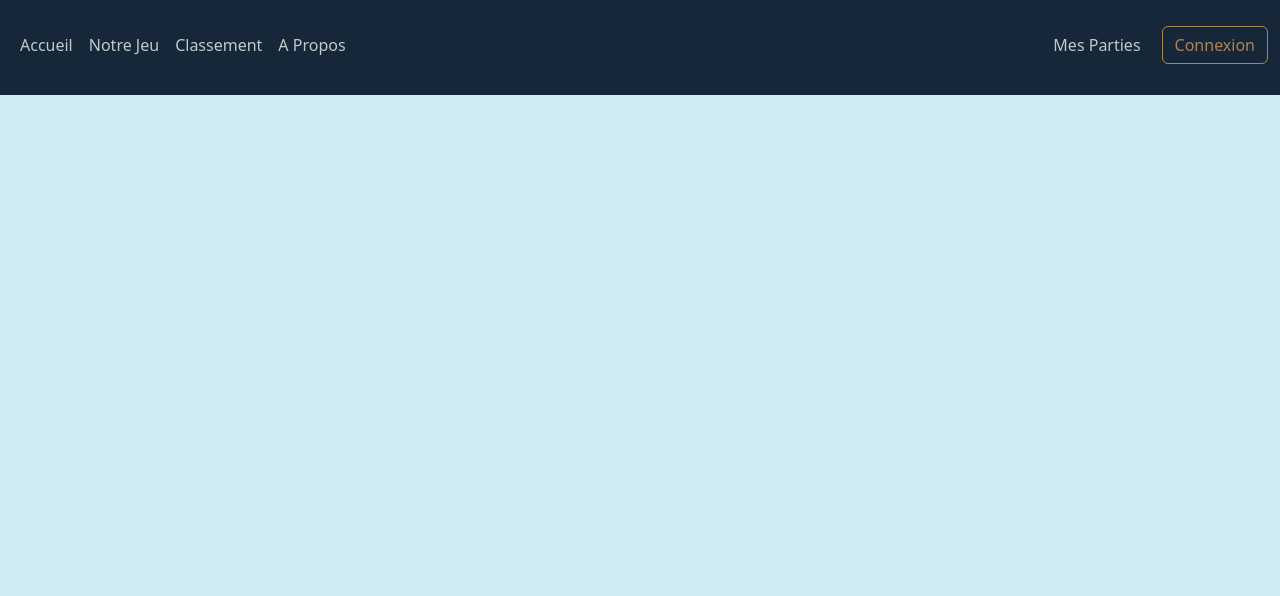
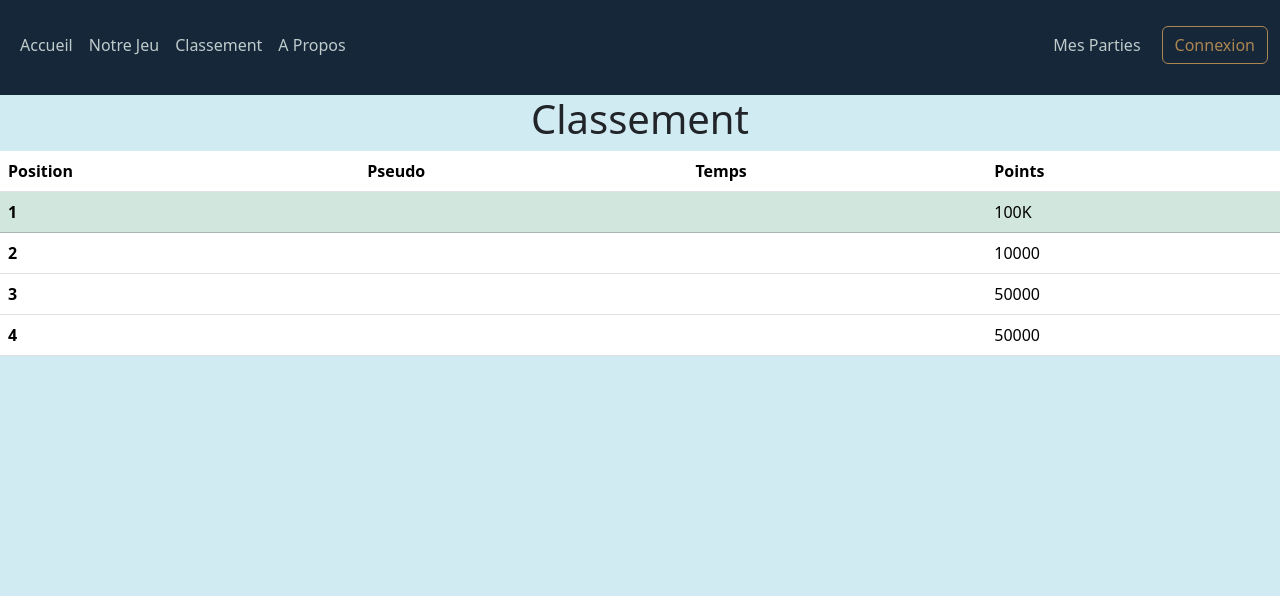
Before and after one commit to Ayaube/saedevweb, a PHP site: page /classement.php in a window 1280 px wide. Shown: the top 596 px of the page. Run offline with PHP 8.4, Linux system fonts and the light colour scheme; data that the repository does not hold is empty; a stand-in replaces the project's code that opens the database connection.

Commit message:
classement

```diff
--- a/site/classement.php
+++ b/site/classement.php
@@ -9,10 +9,60 @@
 </head>
 <body>
 
-<?php include_once "./header.php"; ?>
+<?php include_once "./header.php"; include_once "./connxionBD.php"; $i = 1;?>
 
 <div class="content-wrapper">
-    <!-- Tout votre contenu ici -->
+<?php
+        try {
+            $query = $bdd->prepare("SELECT * FROM Joueur");
+            $query->execute();
+            $detailsJoueur = $query->fetchAll(PDO::FETCH_ASSOC);
+
+        } catch (PDOException $e) {
+            die('Erreur lors de la récupération des détails du joueur : ' . $e->getMessage());
+        }
+
+    ?>
+
+<h1 style = text-align:center;>Classement</h1>
+<table class="table">
+  <thead>
+    <tr>
+      <th scope="col">Position</th>
+      <th scope="col">Pseudo</th>
+      <th scope="col">Temps</th>
+      <th scope="col">Points</th>
+    </tr>
+  </thead>
+  <tbody>
+    <tr class="table-success">
+      <th scope="row"><?php echo $i ?></th>
+      <td><?php echo htmlspecialchars($detailsJoueur[0]['nom'],ENT_QUOTES,'UTF-8')?></td>
+      <td><?php echo htmlspecialchars($detailsJoueur[0]['bio'],ENT_QUOTES,'UTF-8')?></td>
+      <td>100K</td>
+    </tr>
+    <tr>
+      <th scope="row"><?php echo ++$i ?></th>
+      <td><?php echo htmlspecialchars($detailsJoueur[1]['nom'],ENT_QUOTES,'UTF-8')?></td>
+      <td><?php echo htmlspecialchars($detailsJoueur[1]['bio'],ENT_QUOTES,'UTF-8')?></td>
+      <td>10000</td>
+    </tr>
+    <tr>
+      <th scope="row"><?php echo ++$i ?></th>
+      <td><?php echo htmlspecialchars($detailsJoueur[2]['nom'],ENT_QUOTES,'UTF-8')?></td>
+      <td><?php echo htmlspecialchars($detailsJoueur[2]['bio'],ENT_QUOTES,'UTF-8')?></td>
+      <td>50000</td>
+    </tr>
+    <tr>
+      <th scope="row"><?php echo ++$i ?></th>
+      <td><?php echo htmlspecialchars($detailsJoueur[3]['nom'],ENT_QUOTES,'UTF-8')?></td>
+      <td><?php echo htmlspecialchars($detailsJoueur[3]['bio'],ENT_QUOTES,'UTF-8')?></td>
+      <td>50000</td>
+    </tr>
+  </tbody>
+</table>
+
+
 </div>
 
 <?php include_once "./footer.php"; ?>
```
